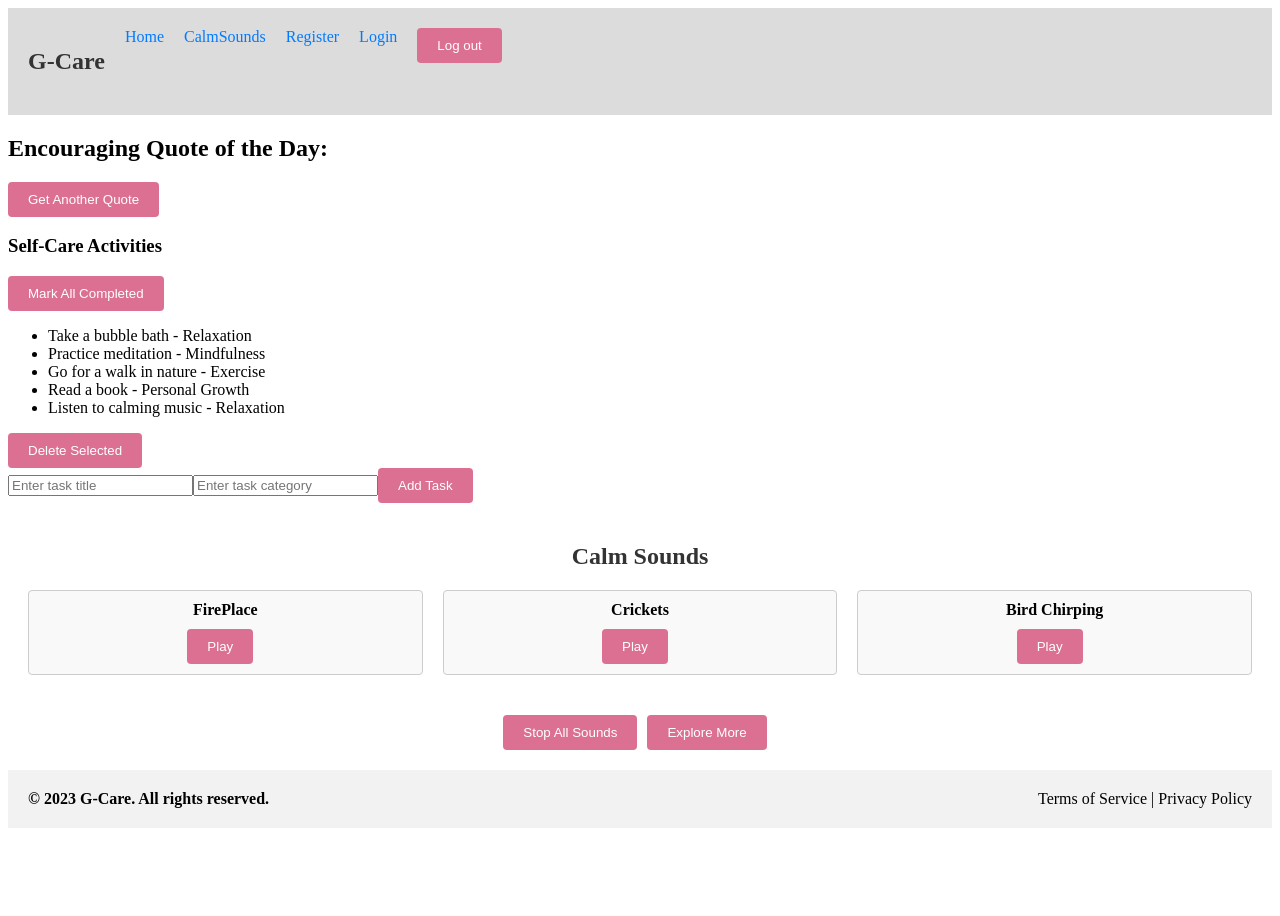
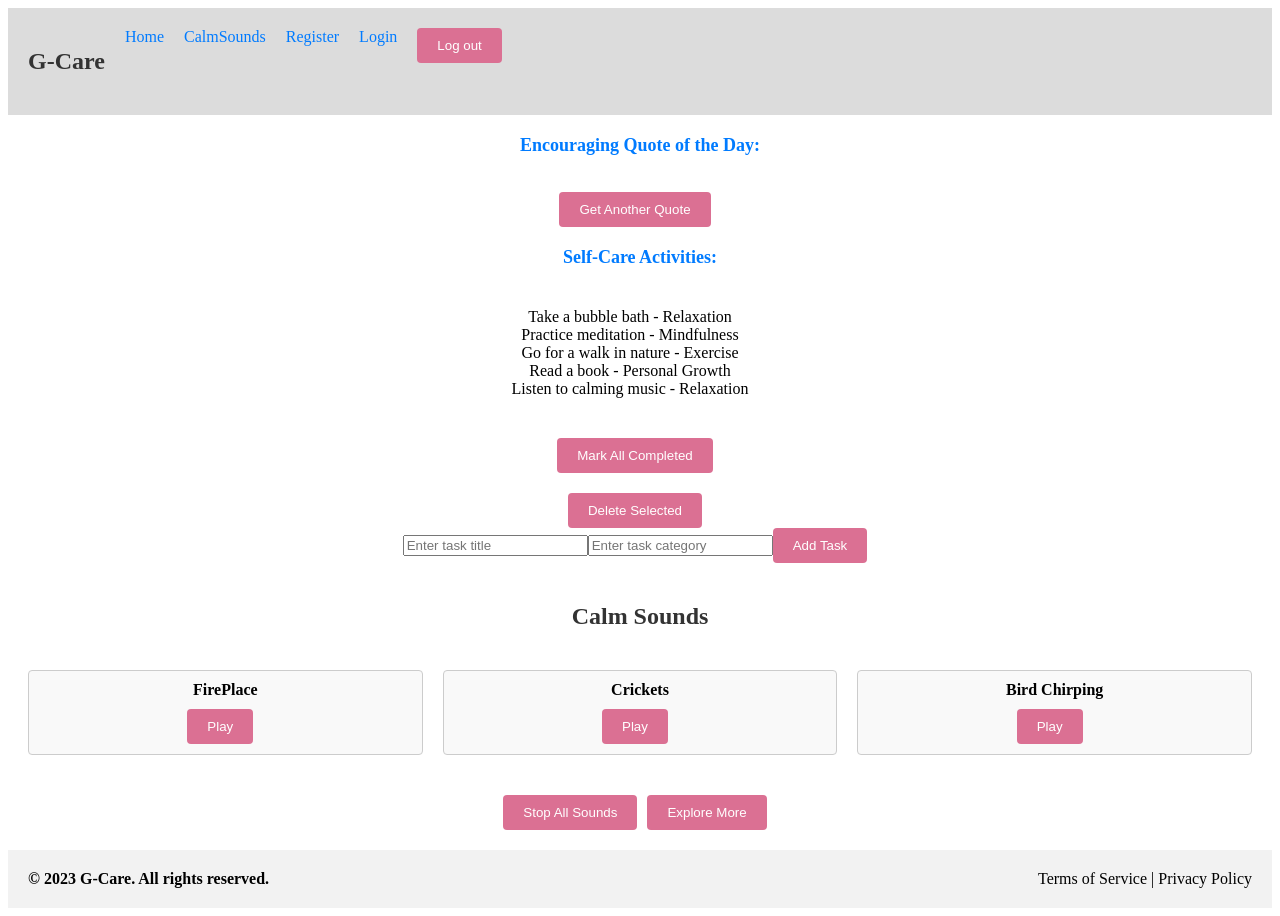
Before and after one commit to gatwirival/CalmG-Care, a Next.js app: page / in a window 1280 px wide. Before the commit the page ends 836 px from the top, so only its background shows below. Built offline with nearby package versions, Linux system fonts and the light colour scheme; no server answers.

Commit message:
Styling the app

```diff
--- a/pages/components/EncouragingQuotes.js
+++ b/pages/components/EncouragingQuotes.js
@@ -18,10 +18,12 @@ const EncouragingQuotes = () => {
   };
 
   return (
-    <div>
-      <h2>Encouraging Quote of the Day:</h2>
-      <blockquote>{quote}</blockquote>
-      <button onClick={fetchRandomQuote}>Get Another Quote</button>
+    <div style={{ display: 'flex', justifyContent: 'center' }}>
+      <div style={{ textAlign: 'center' }}>
+        <h2>Encouraging Quote of the Day:</h2>
+        <blockquote>{quote}</blockquote>
+        <button onClick={fetchRandomQuote}>Get Another Quote</button>
+      </div>
     </div>
   );
 };
--- a/pages/components/SelfCareList.js
+++ b/pages/components/SelfCareList.js
@@ -64,11 +64,8 @@ function SelfCareList({ selfCareItems }) {
   };
 
   return (
-    <div>
-      <h3>Self-Care Activities</h3>
-      <button onClick={toggleAllCompletion}>
-        {completedItems.length === items.length ? 'Mark All Incomplete' : 'Mark All Completed'}
-      </button>
+    <div style={{ justifyContent: 'center',textAlign: 'center' }}>
+      <h3>Self-Care Activities:</h3>
       <ul>
         {items.map((item) => (
           <li
@@ -83,6 +80,11 @@ function SelfCareList({ selfCareItems }) {
             </span>
           </li>
         ))}
+      </ul>
+      <ul>
+      <button onClick={toggleAllCompletion}>
+        {completedItems.length === items.length ? 'Mark All Incomplete' : 'Mark All Completed'}
+      </button>
       </ul>
       <div>
         <button onClick={handleDeleteSelected} disabled={selectedItems.length === 0}>
--- a/pages/global.css
+++ b/pages/global.css
@@ -27,6 +27,32 @@ body {
     cursor: pointer;
     border: 2px solid #ccc;
   }
+ ul{
+    list-style-type: none;
+    margin: 0;
+    padding: 0;
+    padding: 20px;
+    font-size: medium;
+
+   }
+   h2{
+    list-style-type: none;
+    margin: 0;
+    padding: 0;
+    padding: 20px;
+    font-size: large;
+    color: #007bff;
+    font-weight: bold;
+   }
+   h3{
+    list-style-type: none;
+    margin: 0;
+    padding: 0;
+    padding: 20px;
+    font-size: large;
+    color: #007bff;
+    font-weight: bold;
+   }
 /*HeADER*/
   ul.horizontal-header {
     display: flex;
@@ -149,18 +175,6 @@ body {
     }
 
     h3 {
-      left: 0;
-    }
-
-    ul {
-      left: 0;
-    }
-
-    li {
-      left: 0;
-    }
-
-    a {
       left: 0;
     }
 
```
